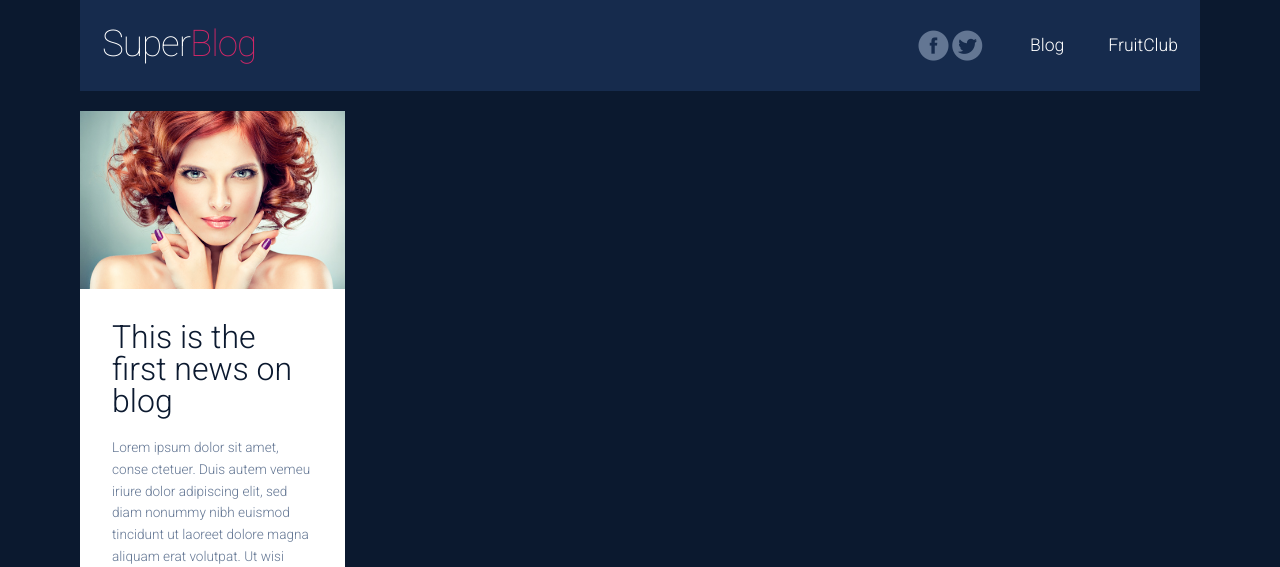
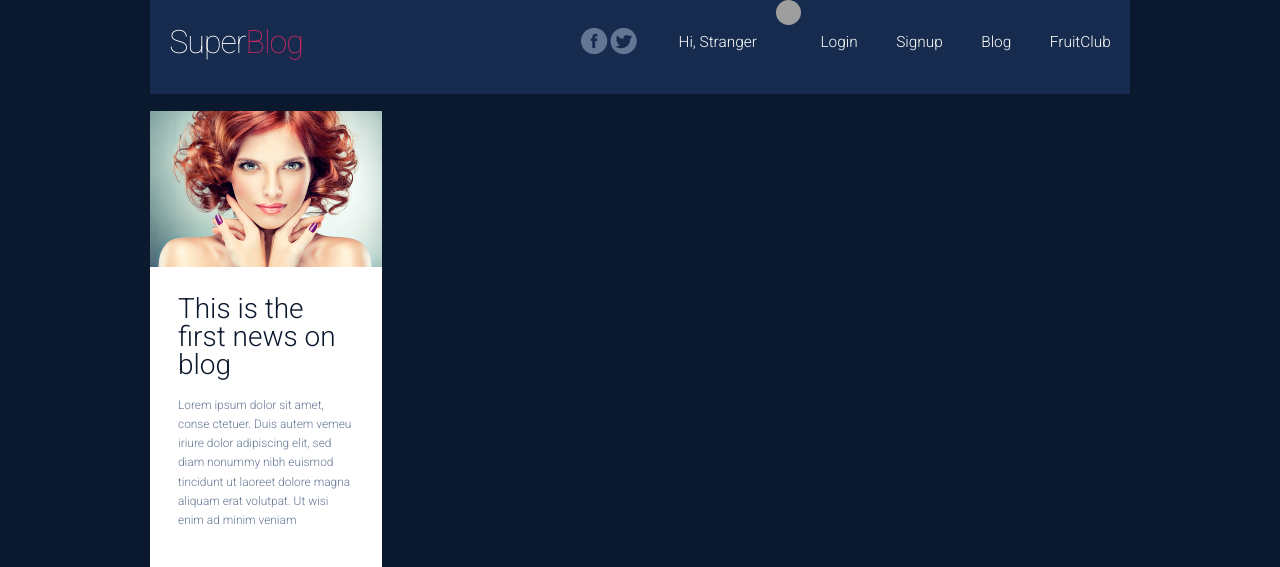
Before and after one commit to mayankkushal/fruitclub, a Django app: template templates/blog/index.html in a window 1280 px wide. Shown: the top 567 px of the page. Run offline with Django 3.2, Linux system fonts and the light colour scheme; the template is opened without the code that fills it, so the values that code supplies are empty; some libraries are stand-ins or nearby versions; grey boxes are pictures that could not be loaded.

Commit message:
Add files via upload

```diff
--- a/templates/blog/index.html
+++ b/templates/blog/index.html
@@ -11,6 +11,7 @@
       <link rel="stylesheet" href="{% static 'css/components.css' %}">
       <link rel="stylesheet" href="{% static 'css/responsee.css' %}">
       <!-- CUSTOM STYLE -->
+      <link rel="stylesheet" type="text/css" href="https://maxcdn.bootstrapcdn.com/bootstrap/3.3.7/css/bootstrap.min.css">
       <link href='http://fonts.googleapis.com/css?family=Roboto:400,100,300,700&subset=latin,latin-ext' rel='stylesheet' type='text/css'>
       <link rel="stylesheet" href="{% static 'css/template-style.css' %}">
       <script type="text/javascript" src="{% static 'js/jquery-1.8.3.min.js' %}"></script>
@@ -32,6 +33,16 @@
                   Super<span>Blog</span>
                   </a>
                   <ul class="top-ul right">
+                  {% if user.is_authenticated  %}
+                     <li ><a href="{% url 'profile_page' %}">Hi, {{ request.user.profile.first_name }}</a></li>
+                     <li><a href="{% url 'profile_page' %}"><img class="topbar-profile img-circle" src="{{ request.user.profile.picture.url }}"/></a></li>
+                     <li><a href="{% url 'auth_logout' %}">Logout</a></li>
+                     {% else %}
+                        <li><a href="#">Hi, Stranger</a></li>
+                        <li><img class="topbar-profile img-circle" src="{% static 'images/empty-user-photo.png' %}"/></li>
+                        <li><a href="{% url 'auth_login' %}">Login</a></li>
+                        <li><a href="{% url 'registration_register' %}">Signup</a></li>
+                     {% endif %}
                      <li>
                         <a href="{% url 'blog:index' %}">Blog</a>
                      </li>
```
